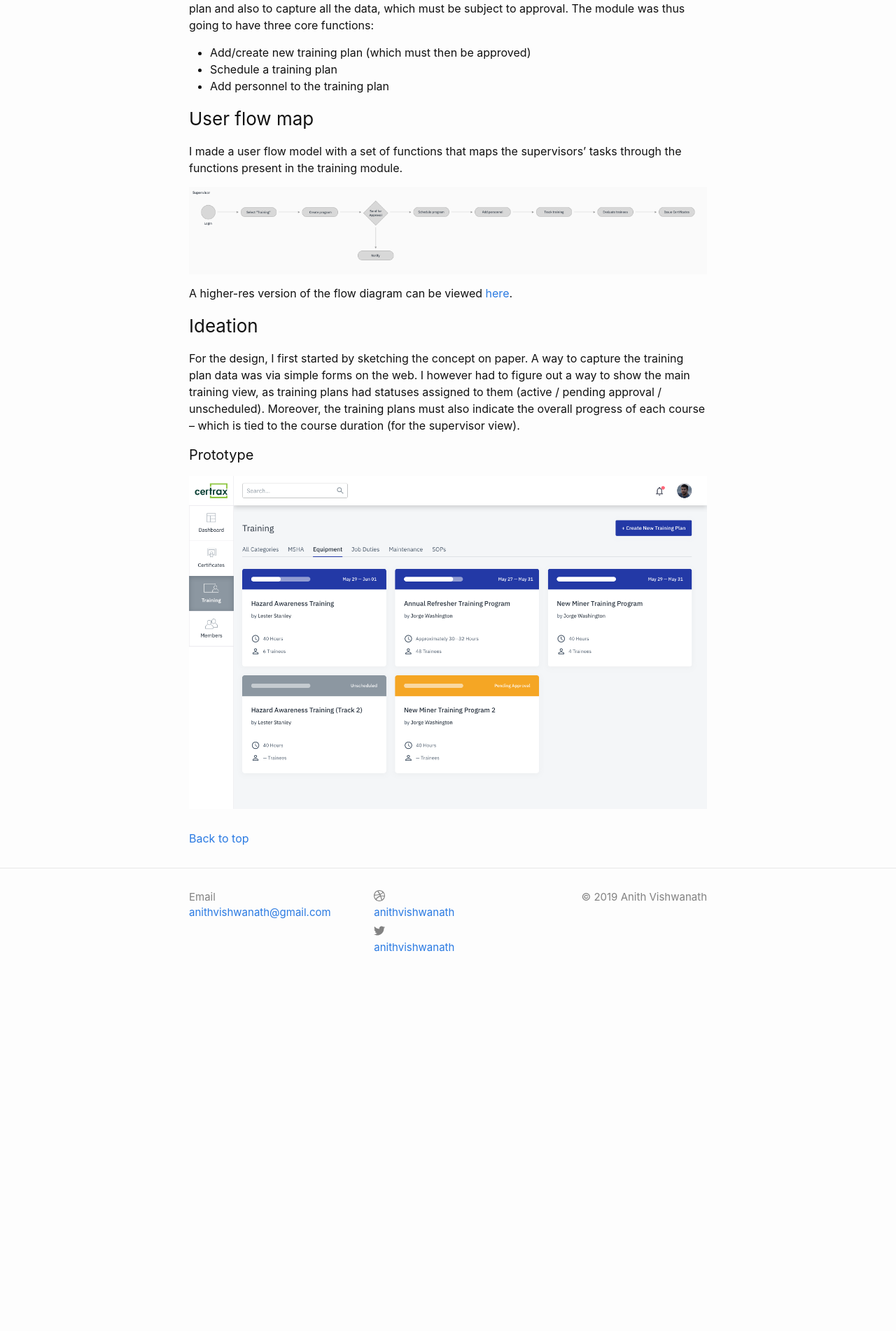
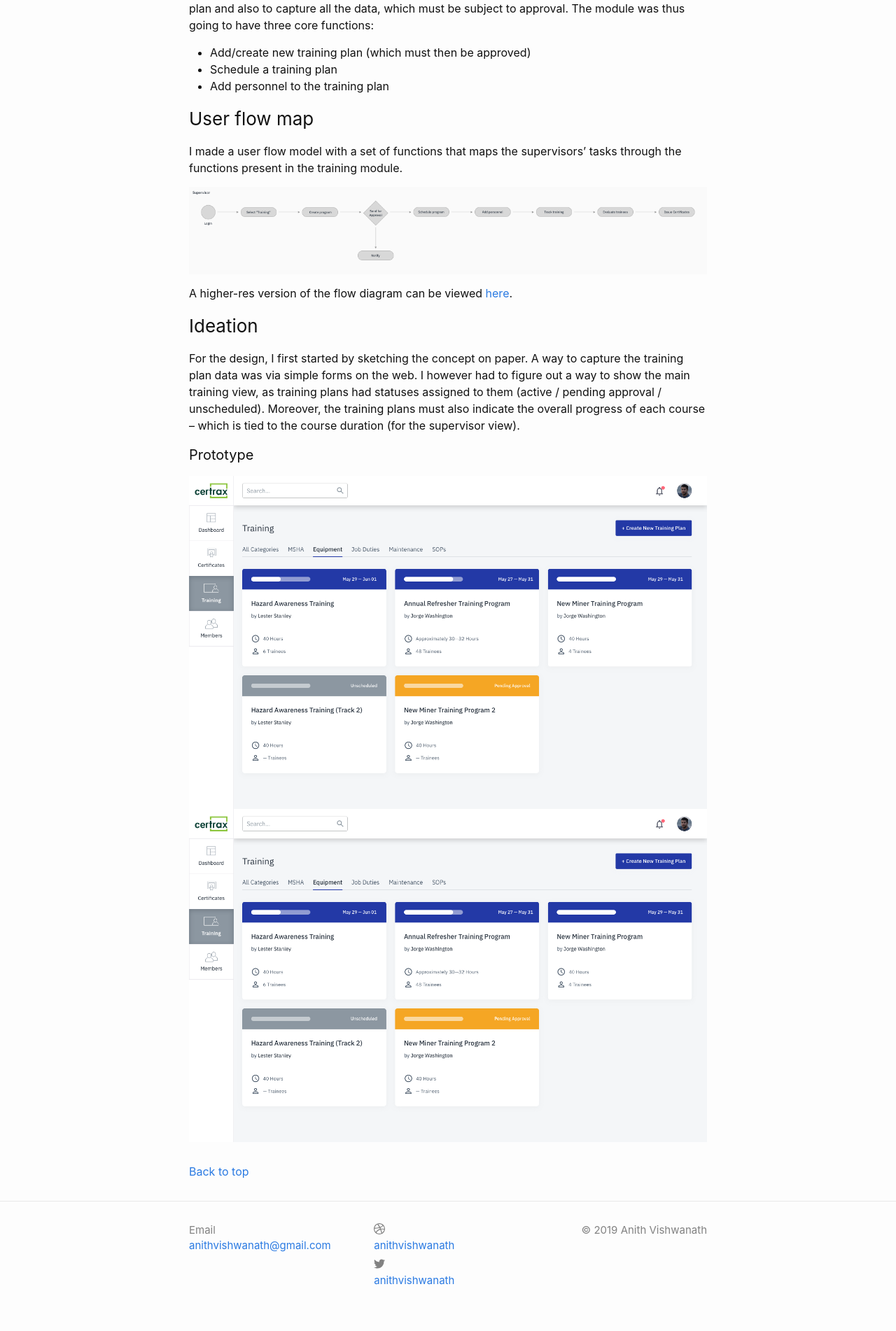
Before and after one commit to anithvishwanath/anithvishwanath.github.io, a Jekyll site: the page built from _posts/2019-06-07-certrax.markdown, in a window 1280 px wide. Shown: the part 1463-3365 px from the top of the page at 70% size. Built offline with Jekyll 4.4.1, drawn with Linux system fonts in a browser that asks for light colours; before the commit the page ends 2889 px from its top, so only the background shows below that.

Commit message:
Update 2019-06-07-certrax.markdown

```diff
--- a/_posts/2019-06-07-certrax.markdown
+++ b/_posts/2019-06-07-certrax.markdown
@@ -48,3 +48,4 @@ For the design, I first started by sketching the concept on paper. A way to capt
 #### Prototype
 
 ![Training plan view](/images/ct/training_view.png)
+![Training plan view](/images/ct/training_view1x.png)
```
